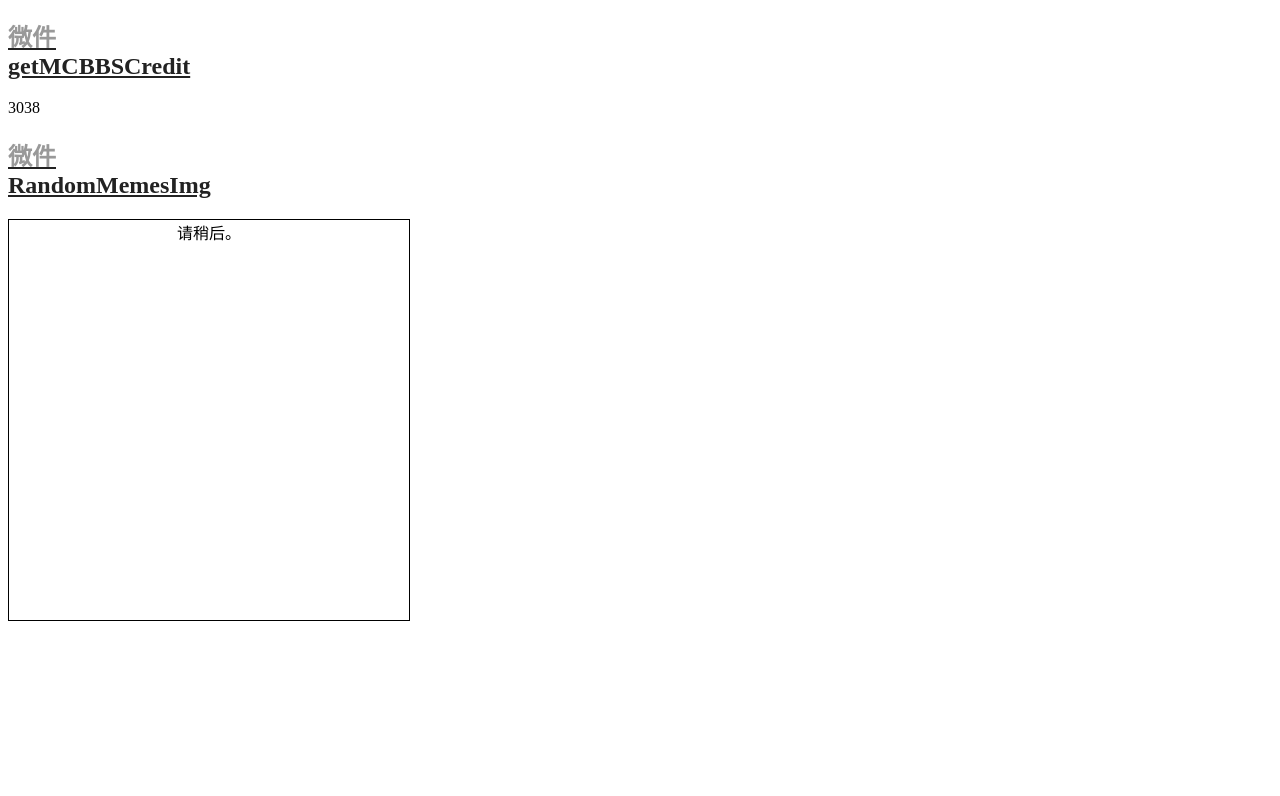
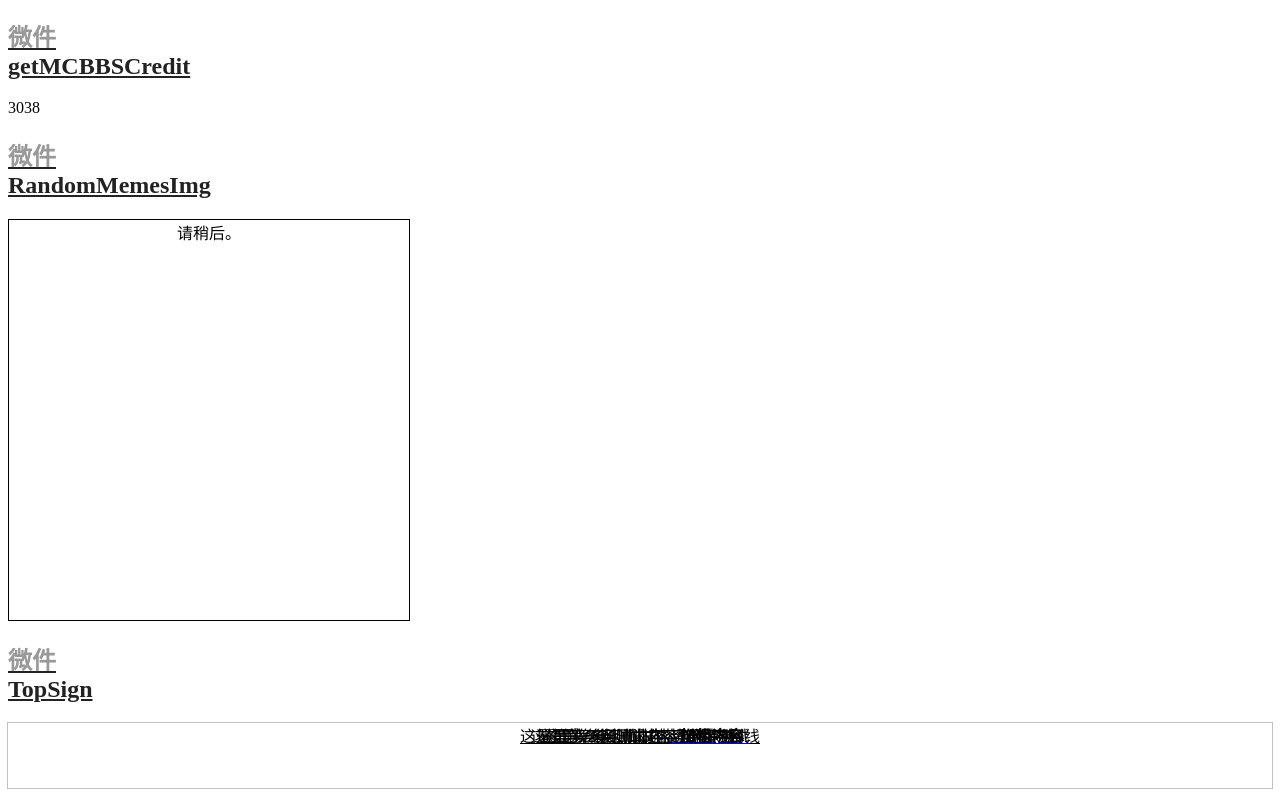
Before and after one commit to litwak913/mcbbs-wiki-widget-repo, a React app: page / in a window 1280 px wide. Shown: the part 375-1171 px from the top of the page. Before the commit the page ends 1004 px from the top, so only its background shows below. Built offline with nearby package versions, Linux system fonts and the light colour scheme; no server answers; the HTML template or start-up script is replaced by a standard one.

Commit message:
feat: topsign重写

```diff
--- a/package.json
+++ b/package.json
@@ -33,7 +33,8 @@
     "build:SaltOutsideMusicLoader": "node script/bundle.js --SaltOutsideMusicLoader",
     "build:SaltFirework": "node script/bundle.js --SaltFirework",
     "build:getMCBBSCredit": "node script/bundle.js --getMCBBSCredit",
-    "build:RandomMemesImg": "node script/bundle.js --RandomMemesImg"
+    "build:RandomMemesImg": "node script/bundle.js --RandomMemesImg",
+    "build:TopSign": "node script/bundle.js --TopSign"
   },
   "keywords": [
     "wiki"
--- /dev/null
+++ b/widget/TopSign/index.t.scss
@@ -0,0 +1,14 @@
+.topsign {
+  position: relative;
+  height: 65px;
+  overflow: hidden;
+  // overflow: visible;
+  box-shadow: 0 0 0 1px #9999;
+  > * {
+    position: absolute;
+    width: 100%;
+    margin: 0;
+    top: 0;
+    text-align: center;
+  }
+}
--- /dev/null
+++ b/widget/TopSign/index.tsx
@@ -0,0 +1,43 @@
+/*
+ * @Author: Salt
+ * @Date: 2022-07-30 21:31:44
+ * @LastEditors: Salt
+ * @LastEditTime: 2022-07-31 14:52:37
+ * @Description: 这个文件的功能
+ * @FilePath: \mcbbs-wiki-widget-repo\widget\TopSign\index.tsx
+ */
+// index.tsx 测试页面
+import React from 'react'
+import { setStyle } from 'Utils/resource'
+import './widget'
+import style from './index.t.scss'
+
+export default () => {
+  // 可能需要的一些逻辑
+  setStyle(style, 'topsign')
+  return (
+    <div className="topsign" style={{ height: 65 }}>
+      <p>
+        这是第一条测试内容<b>加粗内容</b>
+      </p>
+      <p>
+        这是第2条测试内容<i>斜体内容</i>
+      </p>
+      <p>
+        这是第叁条测试内容<del>删除线</del>
+      </p>
+      <p>
+        <u>
+          这是第④条测试内容，
+          <span style={{ color: 'black' }}>附带下划线</span>
+        </u>
+      </p>
+      <p>
+        这是第Ⅴ条测试内容
+        <a href="//mcbbs.wiki/wiki/" target="_blank" rel="noopener noreferrer">
+          <span style={{ color: 'black' }}>超链接测试</span>
+        </a>
+      </p>
+    </div>
+  )
+}
--- /dev/null
+++ b/widget/TopSign/widget.ts
@@ -0,0 +1,79 @@
+/*
+ * @Author: Salt
+ * @Date: 2022-07-30 21:31:44
+ * @LastEditors: Salt
+ * @LastEditTime: 2022-08-02 23:59:03
+ * @Description: 这个文件的功能
+ * @FilePath: \mcbbs-wiki-widget-repo\widget\TopSign\widget.ts
+ */
+// widget.ts 代码文件
+// import { docReady } from 'Utils/utils'
+// 你可能需要一些工具函数，比如这个DOM加载完毕后执行代码的方法
+// docReady(() => {
+// topsign({ query: '.topsign', interval: 1000, animationTime: 600 })
+topsign({ query: '.topsign', interval: 6000, animationTime: 300 })
+// console.log('topsign')
+// })
+
+function topsign(props: {
+  query: string
+  interval?: number
+  animationTime?: number
+}) {
+  let index = 0
+  const { query, interval = 5000, animationTime = 300 } = props
+  /** 初始化滚动公告 */
+  const initView = () => {
+    const container = document.querySelector(query)
+    if (!(container instanceof HTMLElement)) return
+    const list = Array.from(container.children).filter(
+      (el) => el instanceof HTMLElement
+    ) as HTMLElement[]
+    if (list.length < 2) return
+    const { offsetHeight: height } = container
+    const current = index
+    index++
+    if (index >= list.length) index = 0
+    const next = index
+    list.forEach((el, i) => {
+      el.style.lineHeight = `${height}px`
+      el.style.height = `${height}px`
+      el.style.transform = `translateY(${i === current ? 0 : height}px)`
+    })
+    return { list, height, current: list[current], next: list[next] }
+  }
+  /** 绘制动画 */
+  const animation = (props: {
+    startTime: number
+    height: number
+    current: HTMLElement
+    next: HTMLElement
+  }) => {
+    const { startTime, height, current, next } = props
+    const now = Date.now()
+    if (now >= startTime + animationTime) {
+      current.style.transform = `translateY(${height}px)`
+      next.style.transform = `translateY(0px)`
+    } else {
+      const percent = (now - startTime) / animationTime
+      current.style.transform = `translateY(${-height * percent}px)`
+      next.style.transform = `translateY(${height * (1 - percent)}px)`
+      requestAnimationFrame(() =>
+        animation({ startTime, height, current, next })
+      )
+    }
+  }
+  /** 主方法 */
+  const setView = () => {
+    const init = initView()
+    if (!init) return
+    const { height, current, next } = init
+    requestAnimationFrame(() =>
+      animation({ startTime: Date.now(), height, current, next })
+    )
+    setTimeout(() => setView(), interval)
+  }
+  setTimeout(() => setView(), interval)
+  initView()
+  index = 0
+}
--- a/widget/index.tsx
+++ b/widget/index.tsx
@@ -1,8 +1,8 @@
 /*
  * @Author: Salt
  * @Date: 2022-07-23 15:48:30
- * @LastEditors: litwak913 litwak913@qq.com
- * @LastEditTime: 2022-07-30 17:47:56
+ * @LastEditors: Salt
+ * @LastEditTime: 2022-07-31 00:11:53
  * @Description: 这个文件的功能
  * @FilePath: \mcbbs-wiki-widget-repo\widget\index.tsx
  */
@@ -10,10 +10,12 @@ import SaltOutsideMusicLoader from './SaltOutsideMusicLoader'
 import SaltFirework from './SaltFirework'
 import getMCBBSCredit from './getMCBBSCredit'
 import RandomMemesImg from './RandomMemesImg'
+import TopSign from './TopSign'
 
 export default [
   { title: 'SaltOutsideMusicLoader', Component: SaltOutsideMusicLoader },
   { title: 'SaltFirework', Component: SaltFirework },
   { title: 'getMCBBSCredit', Component: getMCBBSCredit },
   { title: 'RandomMemesImg', Component: RandomMemesImg },
+  { title: 'TopSign', Component: TopSign },
 ] as { title: string; Component: () => JSX.Element }[]
```
